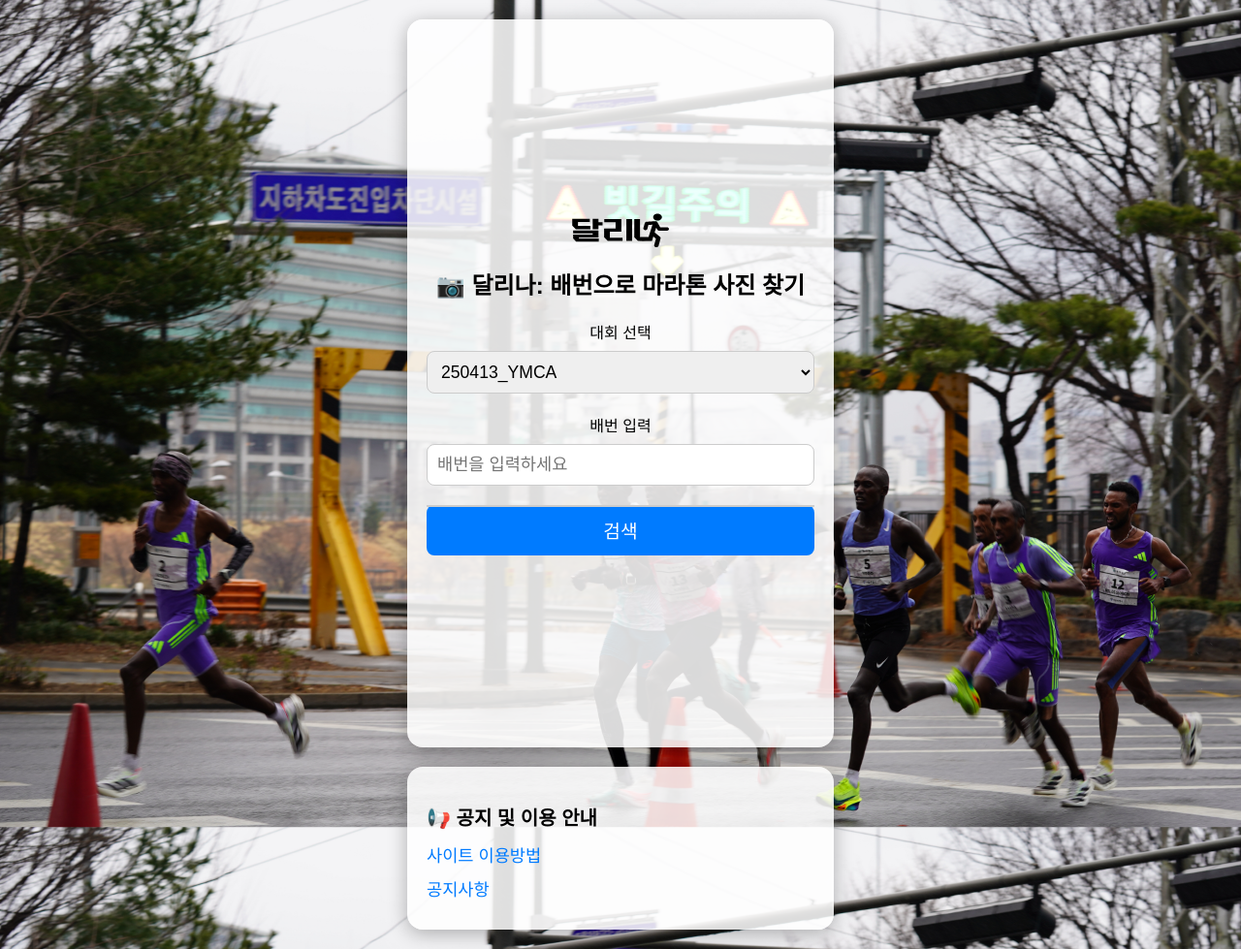
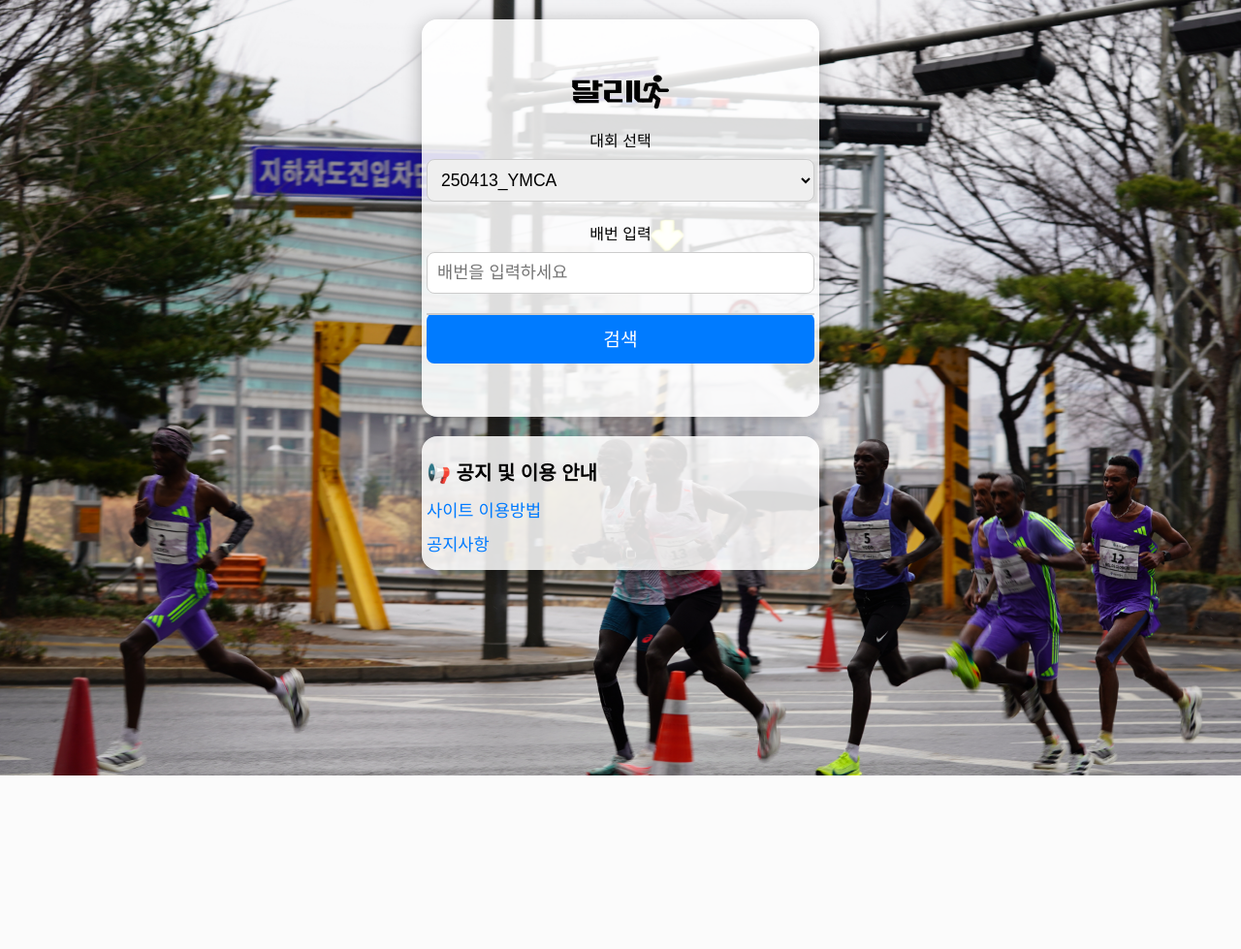
Before and after one commit to LadPark/dalina, a Flask app: page / in a window 1280 px wide. Shown: the whole page at 97% size. After the commit the page ends 800 px from the top, so only its background shows below. Run offline with Flask 3, Linux system fonts and the light colour scheme.

Commit message:
Update index.html

```diff
--- a/templates/index.html
+++ b/templates/index.html
@@ -14,11 +14,11 @@
       background-size: cover;
     }
 
-    /* 화면 중앙 9:16 비율 기본 컨테이너 */
+    /* 화면 중앙 1:1 비율 기본 컨테이너 */
     .container {
-      width: 90vw;
+      width: 70vw;
       max-width: 400px;
-      aspect-ratio: 9/16;
+      aspect-ratio: 10 /10;
       margin: 20px auto 0;
       display: flex;
       flex-direction: column;
@@ -27,7 +27,7 @@
       background-color: rgba(255, 255, 255, 0.85);
       border-radius: 16px;
       box-shadow: 0 4px 20px rgba(0, 0, 0, 0.3);
-      padding: 20px;
+      padding: 5px;
     }
 
     /* 게시물 링크 컨테이너 */
@@ -38,7 +38,7 @@
       background-color: rgba(255, 255, 255, 0.85);
       border-radius: 16px;
       box-shadow: 0 4px 20px rgba(0, 0, 0, 0.3);
-      padding: 20px;
+      padding: 5px;
       text-align: left;
     }
 
@@ -141,7 +141,6 @@
   <div class="container">
     <!-- 로고 삽입 -->
     <img src="/static/logo.svg" alt="Dalina Logo" class="logo">
-    <h1>📷 달리나: 배번으로 마라톤 사진 찾기</h1>
 
     <form action="/search" method="post">
       <label for="event">대회 선택</label>
```
